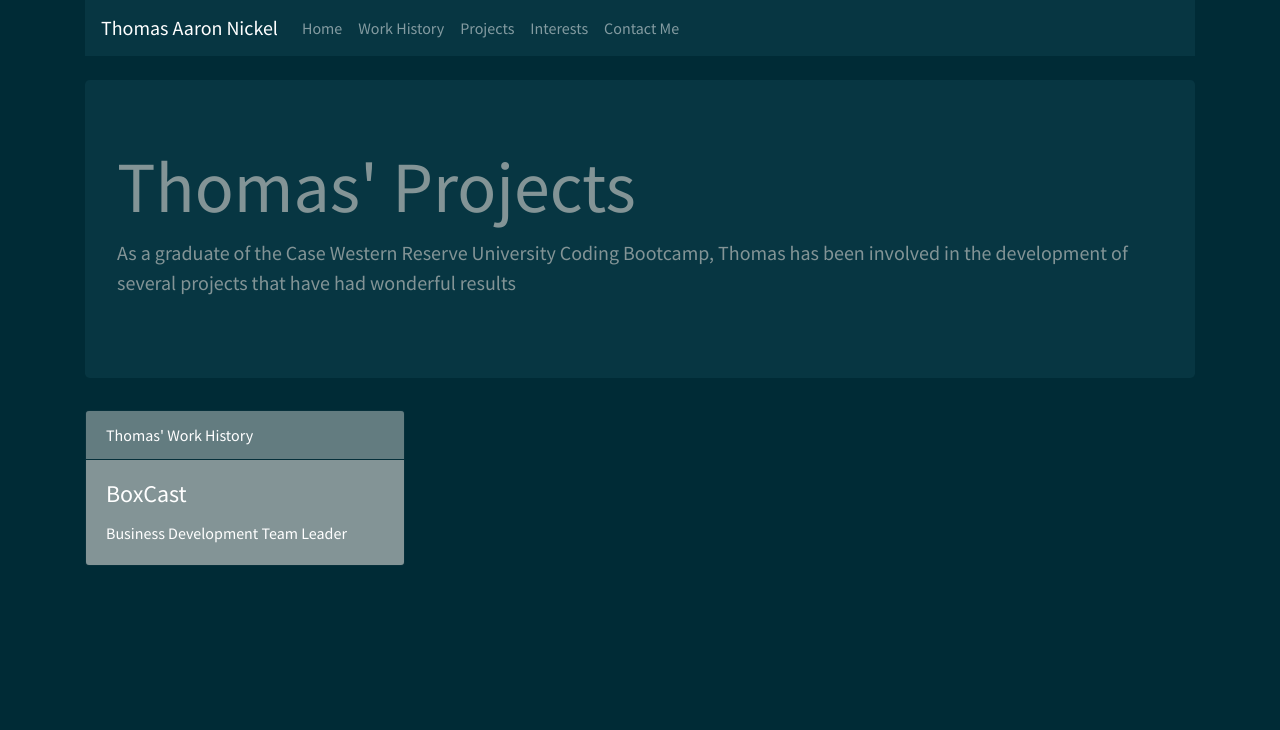
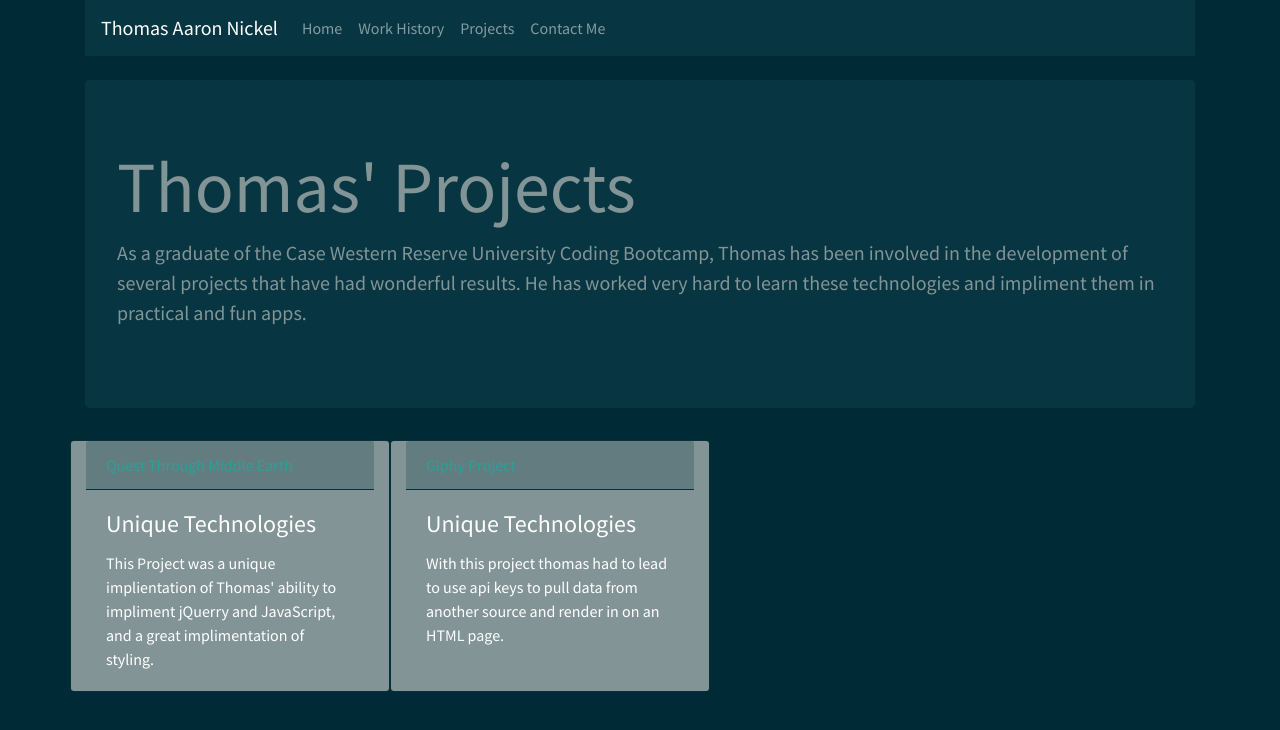
Before and after one commit to tanickel1/Portfolio, a plain HTML site: page projects.html in a window 1280 px wide. Drawn offline with Linux system fonts and the light colour scheme.

Commit message:
finial portfolio

```diff
--- a/projects.html
+++ b/projects.html
@@ -24,9 +24,6 @@
               <a class="nav-link" href="./projects.html">Projects</a>
             </li>
             <li class="nav-item">
-              <a class="nav-link" href="./interests.html">Interests</a>
-            </li>
-            <li class="nav-item">
               <a class="nav-link" href="./contactme.html">Contact Me</a>
             </li>
           </ul>
@@ -37,20 +34,29 @@
 
     <div class="jumbotron">
       <h1 class="display-3">Thomas' Projects</h1>
-        <p class="lead">As a graduate of the Case Western Reserve University Coding Bootcamp, Thomas has been involved in the development of several projects that have had wonderful results
+        <p class="lead">As a graduate of the Case Western Reserve University Coding Bootcamp, Thomas has been involved in the development of several projects that have had wonderful results. He has worked very hard to learn these technologies and impliment them in practical and fun apps.
         </p>
     </div>
 
 
-    <div>
-      <div class="card text-white bg-secondary mb-3" style="max-width: 20rem;">
-        <div class="card-header">Thomas' Work History</div>
+  <div class="row">
+      <div class="card text-white bg-secondary mb-3 col-sm-6" style="max-width: 20rem;">
+        <div class="card-header"><a href="https://github.com/tanickel1/TriviaGame"> Quest Through Middle Earth</a></div>
         <div class="card-body">
-          <h4 class="card-title">BoxCast</h4>
-          <p class="card-text">Business Development Team Leader</p>
+          <h4 class="card-title">Unique Technologies</h4>
+          <p class="card-text">This Project was a unique implientation of Thomas' ability to impliment jQuerry and JavaScript, and a great implimentation of styling.</p>
         </div>
       </div>
-    </div>
+
+      <div class="card text-white bg-secondary mb-3 col-sm-6" style="max-width: 20rem;">
+        <div class="card-header"><a href="https://github.com/tanickel1/Giphy-Project">Giphy Project</a></div>
+        <div class="card-body">
+          <h4 class="card-title">Unique Technologies</h4>
+          <p class="card-text">With this project thomas had to lead to use api keys to pull data from another source and render in on an HTML page.</p>
+        </div>
+      </div>
+      </div>
+  </div>
 
   </div>
 
```
Also changed, not shown: contactme.html (+3 -3 lines), workhistory.html (+0 -3 lines).
